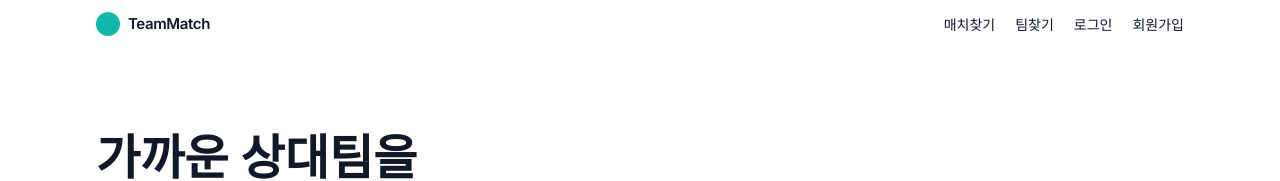
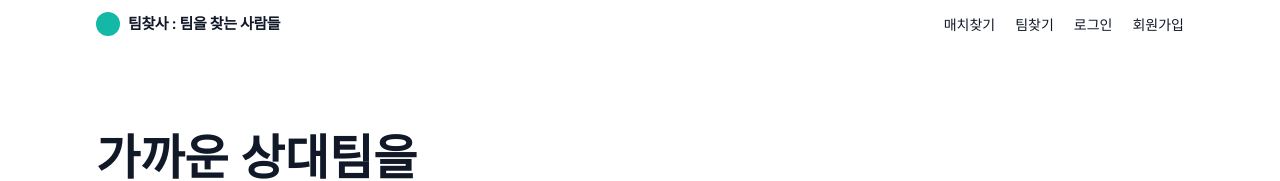
Before and after one commit to Chaean00/TeamChatSa_FE, a React (Vite) app: page / in a window 1280 px wide. Shown: the top 181 px of the page. Built offline with nearby package versions, Linux system fonts and the light colour scheme; a web font is replaced by a local one.

Commit message:
Dev Init

```diff
--- a/src/widgets/Navbar/Navbar.jsx
+++ b/src/widgets/Navbar/Navbar.jsx
@@ -20,7 +20,7 @@ function Navbar() {
       <nav className="max-w-[1120px] mx-auto px-4 py-3 flex items-center justify-between">
         <Link to="/" className="inline-flex items-center gap-2">
           <span className="w-6 h-6 rounded-full bg-primary-500 inline-block" />
-          <span className="text-[15px] font-semibold tracking-tight text-ink">TeamMatch</span>
+          <span className="text-[15px] font-semibold tracking-tight text-ink">팀찾사 : 팀을 찾는 사람들</span>
         </Link>
         <div className="flex items-center gap-5 text-[14px]">
           <NavLink to="/matches" className={({isActive}) => isActive ? 'text-primary-600' : 'text-ink'}>매치찾기</NavLink>
```
